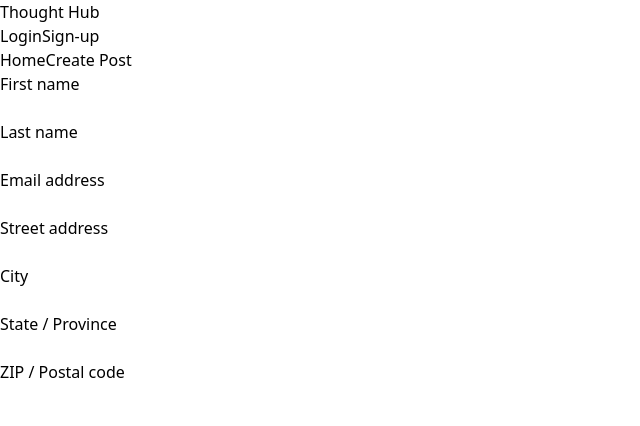
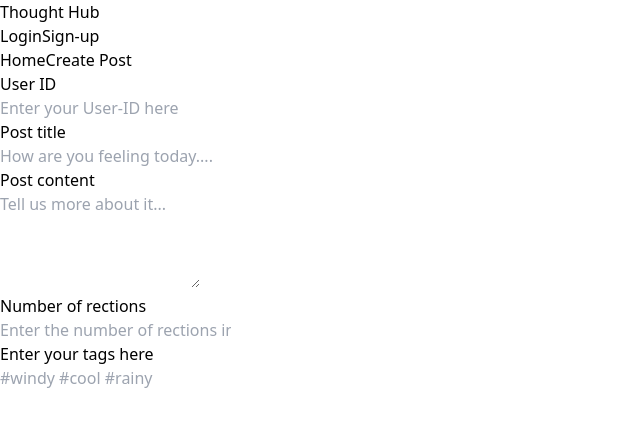
Before and after one commit to Hithaish2001/Thought_Hub, a React (Vite) app: page / in a window 1280 px wide. Both pictures are taken after a click on the button "Create Post". Shown: the top 426 px of the page, without its empty margins (0-640 px from the left). Built offline with nearby package versions, Linux system fonts and the light colour scheme.

Commit message:
designed create component

```diff
--- a/src/Context_Store/post_context_store.jsx
+++ b/src/Context_Store/post_context_store.jsx
@@ -8,7 +8,11 @@ export const Post_Context = createContext({
 })
 
 const postReducerFunc=(currPost, action)=>{
-    return currPost;
+    let postArray = currPost
+    if (action.type === "DELETE_POST") {
+        postArray = currPost.filter((items)=> items.id !== action.payload.postId)
+    }
+    return postArray;
 }
 
 const Post_Context_Provider = ({children})=>{
@@ -17,8 +21,13 @@ const Post_Context_Provider = ({children})=>{
     const addPost=()=>{
 
     }
-    const deletePost=()=>{
-
+    const deletePost=(postId)=>{
+        dispatchPostList({
+            type: "DELETE_POST",
+            payload: {
+                postId
+            }
+        })
     }
 
     return (
@@ -38,10 +47,10 @@ const DEFAULT_DATA = [{
         userId: "mansoonRider",
         tags: ["Rainy","coolWeather","hotCoffee"] },
     {
-        id: "1",
-        title: "Rainy weather",
-        body: "Rainy weather.....Enjoy this weather by having a hot coffee with a little snacks aside",
+        id: "2",
+        title: "Rainy weather2",
+        body: "Rainy weather.....Enjoy this weather by having a hot coffee with a little snacks aside2",
         reactions: 0,
         userId: "mansoonRider",
-        tags: ["Rainy","coolWeather","hotCoffee"]
+        tags: ["Rainy","coolWeather","hotCoffee2"]
     }]
--- a/src/components/createPost.jsx
+++ b/src/components/createPost.jsx
@@ -2,57 +2,45 @@
 const createPost = () => {
   return (
     <>
-      <div className="border-b border-gray-900/10 pb-12">
-       <div className="mt-10 grid grid-cols-1 gap-x-6 gap-y-8 sm:grid-cols-6">
-        <div className="sm:col-span-3">
-          <label  className="block text-sm font-medium leading-6 text-gray-900">First name</label>
+      <div className=" border-gray-900/10 ml-10">
+         <div className="grid grid-cols-1 gap-x-6 gap-y-8 sm:grid-cols-6">
+
+            <div className="sm:col-span-4">
+              <label  className="block text-sm font-medium leading-6 text-gray-900">User ID</label>
               <div className="mt-2">
-            <input type="text" name="first-name" id="first-name" className="block w-full rounded-md border-0 py-1.5 text-gray-900 shadow-sm ring-1 ring-inset ring-gray-300 placeholder:text-gray-400 focus:ring-2 focus:ring-inset focus:ring-indigo-600 sm:text-sm sm:leading-6"/>
-          </div>
-        </div>
-
-        <div className="sm:col-span-3">
-          <label className="block text-sm font-medium leading-6 text-gray-900">Last name</label>
-          <div className="mt-2">
-            <input type="text" name="last-name" id="last-name" className="block w-full rounded-md border-0 py-1.5 text-gray-900 shadow-sm ring-1 ring-inset ring-gray-300 placeholder:text-gray-400 focus:ring-2 focus:ring-inset focus:ring-indigo-600 sm:text-sm sm:leading-6"/>
+                <input type="text" placeholder="Enter your User-ID here" id="userId" className="block w-full rounded-md border-0 p-1.5 text-gray-900 shadow-sm ring-1 ring-inset ring-gray-300 focus:ring-1  sm:text-sm sm:leading-6"/>
               </div>
             </div>
 
             <div className="sm:col-span-4">
-          <label className="block text-sm font-medium leading-6 text-gray-900">Email address</label>
+              <label className="block text-sm font-medium leading-6 text-gray-900">Post title</label>
               <div className="mt-2">
-            <input id="email" name="email" type="email"  className="block w-full rounded-md border-0 py-1.5 text-gray-900 shadow-sm ring-1 ring-inset ring-gray-300 placeholder:text-gray-400 focus:ring-2 focus:ring-inset focus:ring-indigo-600 sm:text-sm sm:leading-6"/>
+                <input id="title" placeholder="How are you feeling today...." type="text"  className="block w-full rounded-md border-0 p-1.5 text-gray-900 shadow-sm ring-1 ring-inset ring-gray-300 focus:ring-1 sm:text-sm sm:leading-6"/>
               </div>
             </div>
 
 
-        <div className="col-span-full">
-          <label className="block text-sm font-medium leading-6 text-gray-900">Street address</label>
+            <div className="col-span-4">
+              <label className="block text-sm font-medium leading-6 text-gray-900">Post content</label>
               <div className="mt-2">
-            <input type="text" name="street-address" id="street-address" className="block w-full rounded-md border-0 py-1.5 text-gray-900 shadow-sm ring-1 ring-inset ring-gray-300 placeholder:text-gray-400 focus:ring-2 focus:ring-inset focus:ring-indigo-600 sm:text-sm sm:leading-6"/>
+                <textarea type="text" rows="4" placeholder="Tell us more about it..." id="content" className="block w-full rounded-md border-0 p-1.5 text-gray-900 shadow-sm ring-1 ring-inset ring-gray-300 focus:ring-1 sm:text-sm sm:leading-6"/>
               </div>
             </div>
 
             <div className="sm:col-span-2 sm:col-start-1">
-          <label className="block text-sm font-medium leading-6 text-gray-900">City</label>
+              <label className="block text-sm font-medium leading-6 text-gray-900">Number of rections</label>
               <div className="mt-2">
-            <input type="text" name="city" id="city" className="block w-full rounded-md border-0 py-1.5 text-gray-900 shadow-sm ring-1 ring-inset ring-gray-300 placeholder:text-gray-400 focus:ring-2 focus:ring-inset focus:ring-indigo-600 sm:text-sm sm:leading-6"/>
+                <input type="text" placeholder="Enter the number of rections in here...." id="reactions" className="block w-full rounded-md border-0 p-1.5 text-gray-900 shadow-sm ring-1 ring-inset ring-gray-300  focus:ring-1 sm:text-sm sm:leading-6"/>
               </div>
             </div>
 
             <div className="sm:col-span-2">
-          <label className="block text-sm font-medium leading-6 text-gray-900">State / Province</label>
+              <label className="block text-sm font-medium leading-6 text-gray-900">Enter your tags here</label>
               <div className="mt-2">
-            <input type="text" name="region" id="region" className="block w-full rounded-md border-0 py-1.5 text-gray-900 shadow-sm ring-1 ring-inset ring-gray-300 placeholder:text-gray-400 focus:ring-2 focus:ring-inset focus:ring-indigo-600 sm:text-sm sm:leading-6"/>
+                <input type="text" placeholder="#windy #cool #rainy" id="tags" className="block w-full rounded-md border-0 p-1.5 text-gray-900 shadow-sm ring-1 ring-inset ring-gray-300  focus:ring-1 sm:text-sm sm:leading-6"/>
               </div>
             </div>
 
-        <div className="sm:col-span-2">
-          <label  className="block text-sm font-medium leading-6 text-gray-900">ZIP / Postal code</label>
-          <div className="mt-2">
-            <input type="text" name="postal-code" id="postal-code"  className="block w-full rounded-md border-0 py-1.5 text-gray-900 shadow-sm ring-1 ring-inset ring-gray-300 placeholder:text-gray-400 focus:ring-2 focus:ring-inset focus:ring-indigo-600 sm:text-sm sm:leading-6"/>
-          </div>
-        </div>
          </div>
         </div>
     </>
--- a/src/components/postCard.jsx
+++ b/src/components/postCard.jsx
@@ -1,14 +1,18 @@
-
+import { useContext } from "react";
+import { MdOutlineDeleteForever } from "react-icons/md";
+import { Post_Context } from "../Context_Store/post_context_store";
 const postCard = ({postProp}) => {
+  const {deletePost} = useContext(Post_Context)
   return (
     <>
-        <div className="max-w-4xl mx-auto mb-24 bg-slate-400 p-8 rounded-lg relative">
-            <div class="absolute -top-2 -right-2 p-2 bg-red-700 rounded-full w-10 h-10">
-              <p className="text-center">{postProp.reactions}</p>
+        <div className="max-w-4xl mx-auto border-2 p-8 rounded-lg relative">
+            <div className="absolute -top-2 -right-2 p-2 bg-red-600 rounded-full w-10 h-10" onClick={()=>deletePost(postProp.id)}>
+              <p className="text-center text-2xl"><MdOutlineDeleteForever /></p>
             </div>
             <p className="text-2xl font-bold mb-4">{postProp.title}</p>
             <p className="mb-4">{postProp.body}</p>
-            <div className="mb-12">{postProp.tags.map((tag)=><p className="float-left mx-2 px-2 py-1 rounded text-white bg-[#3b61ae]">{tag}</p>)}</div>
+            <div className="mb-16">{postProp.tags.map((tag)=><p key={tag} className="float-left mx-2 px-2 py-1 rounded text-white bg-[#3b61ae]">{tag}</p>)}</div>
+            <div className="bg-blue-100 rounded py-2 px-4">This thought has been reacted by {postProp.reactions} people.</div>
         </div>
     </>
   )
--- a/src/components/postCardList.jsx
+++ b/src/components/postCardList.jsx
@@ -6,7 +6,9 @@ const postCardList = () => {
   const {postList} = useContext(Post_Context)
   return (
     <>
-        {postList.map((item)=>(<PostCard key={item.id} postProp={item}/>))}
+        <div className="space-y-20">
+          {postList.map((item)=>(<PostCard key={item.id} postProp={item}/>))}
+        </div>
     </>
   )
 }
```
Lines whose indentation alone changed are shown as unchanged.
